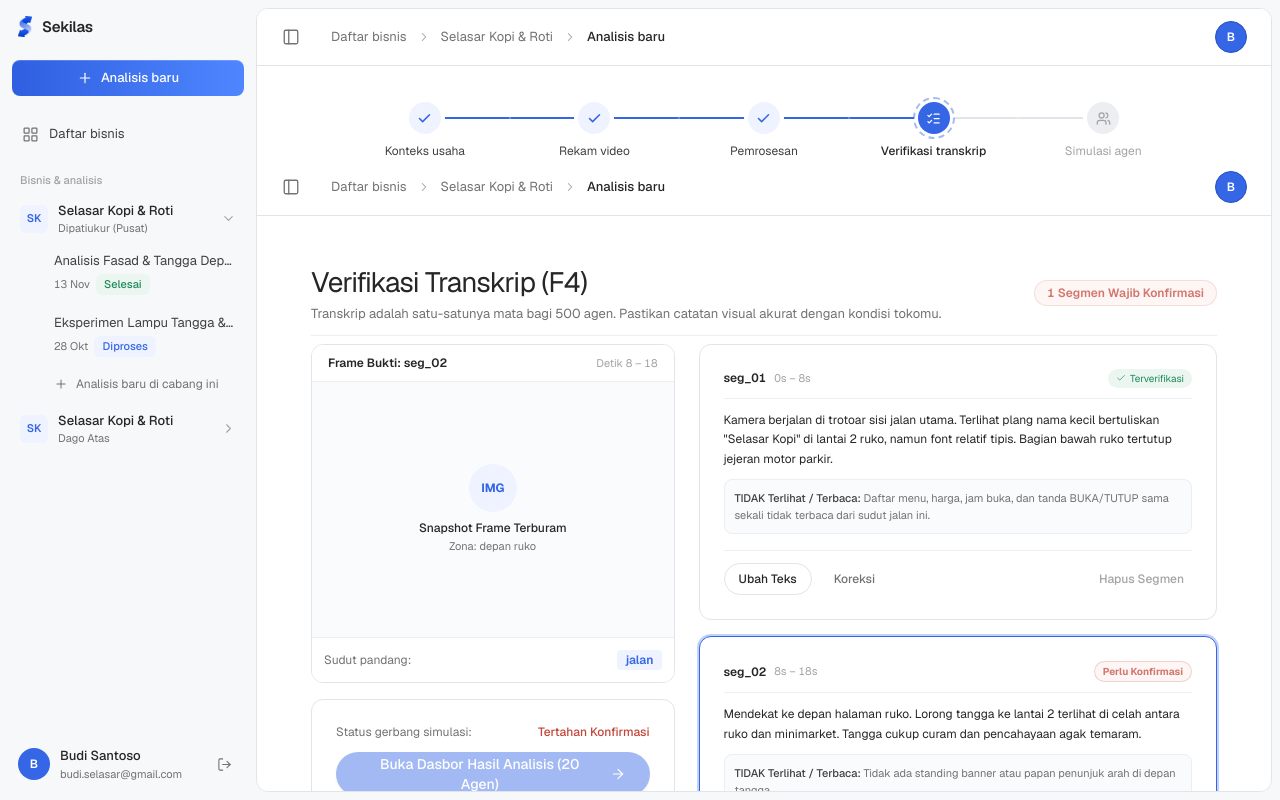
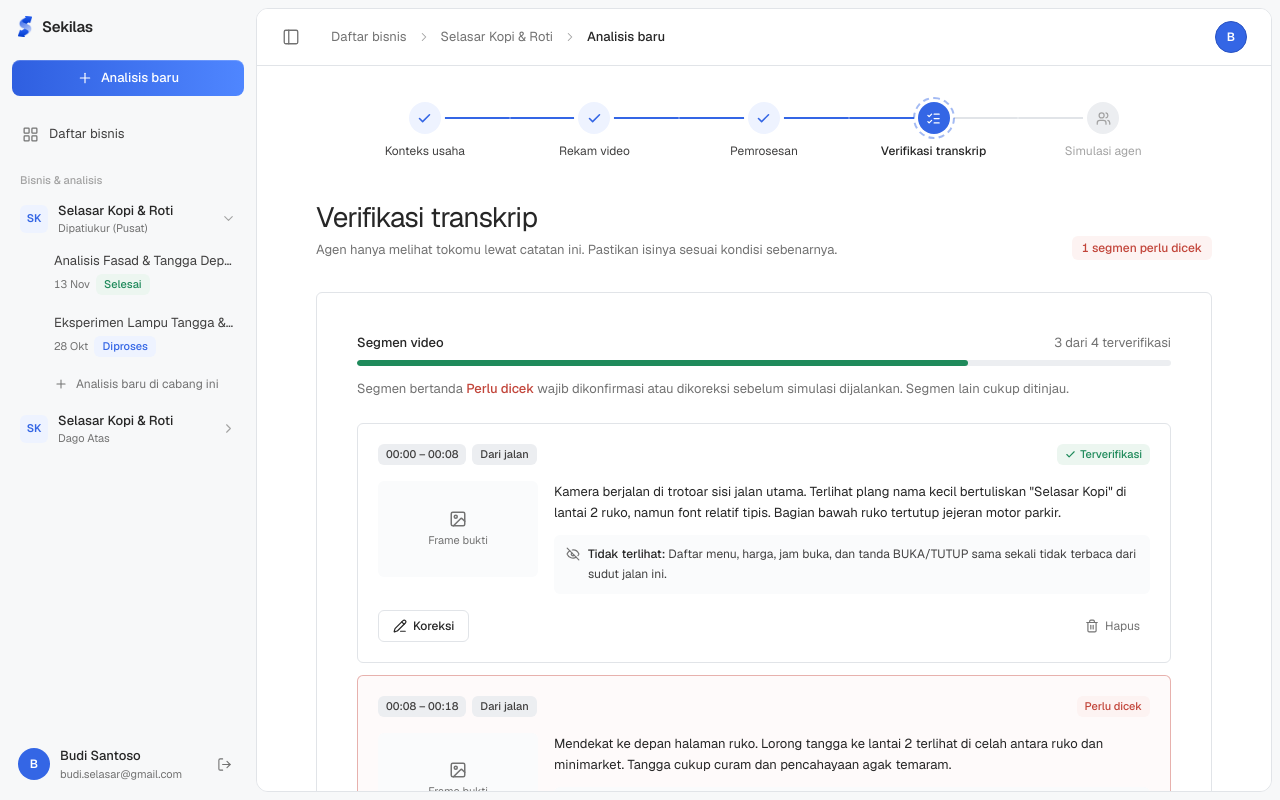
Before and after one commit to inRiza/Sekilas, a Next.js app in the folder fe/: page /business/analysis/verifikasi in a window 1280 px wide. Built offline with nearby package versions, Linux system fonts and the light colour scheme.

Commit message:
feat(wizard): restyle transcript verification step
Make segment cards editable with clearer evidence frames and actions.

```diff
--- a/fe/src/app/business/analysis/verifikasi/page.tsx
+++ b/fe/src/app/business/analysis/verifikasi/page.tsx
@@ -1,285 +1,237 @@
 'use client';
 
-import React, { useState, Suspense } from 'react';
-import { useParams, useRouter } from 'next/navigation';
-import { AppNavbar } from '@/components/layout/app-navbar';
-import { Card } from '@/components/ui/card';
+import { Check, EyeOff, ImageIcon, PencilLine, Trash2 } from 'lucide-react';
+import { useRouter } from 'next/navigation';
+import React, { Suspense, useState } from 'react';
+
+import { Badge } from '@/components/ui/badge';
 import { Button } from '@/components/ui/button';
-import { Badge } from '@/components/ui/badge';
-import { CheckIcon, ArrowRightIcon } from '@/components/ui/icons';
+import { Textarea } from '@/components/ui/form';
+import { ArrowLeftIcon, ArrowRightIcon } from '@/components/ui/icons';
 import { MOCK_TRANSCRIPT } from '@/lib/mock/transcript';
 import { TranscriptSegment } from '@/types/api';
 
-function VerifikasiTranskripInner() {
-  const params = useParams();
-  const router = useRouter();
-  const analysisId = (params?.id as string) || 'selasar-kopi';
-
-  const [segments, setSegments] = useState<TranscriptSegment[]>(MOCK_TRANSCRIPT);
-  const [selectedSegmentId, setSelectedSegmentId] = useState<string>(MOCK_TRANSCRIPT[1].id);
-  const [editingId, setEditingId] = useState<string | null>(null);
-  const [editText, setEditText] = useState('');
-
-  // Antrean Wajib Konfirmasi (hanya segmen tidak_pasti yang belum confirmed)
-  const unconfirmedUncertainCount = segments.filter(
-    (s) => s.confidence === 'tidak_pasti' && !s.is_confirmed_by_owner
-  ).length;
-
-  const handleConfirm = (id: string) => {
-    setSegments((prev) =>
-      prev.map((s) => (s.id === id ? { ...s, is_confirmed_by_owner: true } : s))
-    );
+const VANTAGE_LABEL: Record<TranscriptSegment['vantage'], string> = {
+  jalan: 'Dari jalan',
+  pintu: 'Di pintu / tangga',
+  dalam: 'Di dalam',
 };
 
-  const handleDelete = (id: string) => {
-    setSegments((prev) => prev.filter((s) => s.id !== id));
-  };
+function mmss(seconds: number) {
+  const m = Math.floor(seconds / 60);
+  const s = Math.round(seconds % 60);
+  return `${String(m).padStart(2, '0')}:${String(s).padStart(2, '0')}`;
+}
 
-  const handleStartEdit = (seg: TranscriptSegment) => {
-    setEditingId(seg.id);
-    setEditText(seg.narrative);
-  };
-
-  const handleSaveEdit = (id: string) => {
-    setSegments((prev) =>
-      prev.map((s) =>
-        s.id === id
-          ? { ...s, narrative: editText, is_confirmed_by_owner: true }
-          : s
-      )
-    );
-    setEditingId(null);
-  };
-
-  const activeSegment = segments.find((s) => s.id === selectedSegmentId) || segments[0];
-
-  const handleNext = () => {
-    if (unconfirmedUncertainCount > 0) return;
-    router.push(`/business/analysis`);
-  };
+function SegmentItem({
+  seg,
+  onConfirm,
+  onSave,
+  onDelete,
+}: {
+  seg: TranscriptSegment;
+  onConfirm: () => void;
+  onSave: (text: string) => void;
+  onDelete: () => void;
+}) {
+  const [editing, setEditing] = useState(false);
+  const [text, setText] = useState(seg.narrative);
+  const needsAction = seg.confidence === 'tidak_pasti' && !seg.is_confirmed_by_owner;
 
   return (
-    <div className="min-h-screen bg-white flex flex-col justify-between">
-      <AppNavbar mode="wizard" currentStep={4} analysisId={analysisId} />
+    <li
+      className={`rounded-md border p-4 transition-colors sm:p-5 ${
+        needsAction ? 'border-friction/40 bg-friction-10/40' : 'border-line bg-white'
+      }`}
+    >
+      {/* Kepala: waktu, sudut pandang, status */}
+      <div className="flex flex-wrap items-center gap-1.5">
+        <Badge>{`${mmss(seg.timestamp_start)} – ${mmss(seg.timestamp_end)}`}</Badge>
+        <Badge>{VANTAGE_LABEL[seg.vantage]}</Badge>
+        <span className="flex-1" />
+        {needsAction ? (
+          <Badge variant="friction">Perlu dicek</Badge>
+        ) : (
+          <Badge variant="impact">
+            <Check size={11} strokeWidth={2.5} /> Terverifikasi
+          </Badge>
+        )}
+      </div>
 
-      <main className="section flex-1 py-8 sm:py-12">
-        <div className="col space-y-6">
-        {/* Banner Gerbang Wajib */}
-        <div className="flex flex-col sm:flex-row sm:items-center justify-between gap-4 mb-2 pb-3 border-b border-hairline">
-          <div>
-            <h1 className="text-2xl sm:text-[28px] font-normal tracking-[-0.03em] text-ink">
-              Verifikasi Transkrip (F4)
-            </h1>
-            <p className="text-xs sm:text-[13px] text-muted mt-1">
-              Transkrip adalah satu-satunya mata bagi 500 agen. Pastikan catatan visual akurat dengan kondisi tokomu.
+      {/* Isi: frame bukti + narasi */}
+      <div className="mt-4 flex flex-col gap-4 sm:flex-row">
+        <div className="flex h-24 w-full shrink-0 flex-col items-center justify-center gap-1 rounded-md bg-panel text-muted sm:w-40">
+          <ImageIcon size={18} />
+          <span className="text-[11px]">Frame bukti</span>
+        </div>
+
+        <div className="min-w-0 flex-1">
+          {editing ? (
+            <div className="space-y-3">
+              <Textarea value={text} onChange={(e) => setText(e.target.value)} className="!border-primary-40" />
+              <div className="flex justify-end gap-2">
+                <Button
+                  variant="secondary"
+                  size="sm"
+                  className="!rounded-md"
+                  onClick={() => {
+                    setText(seg.narrative);
+                    setEditing(false);
+                  }}
+                >
+                  Batal
+                </Button>
+                <Button
+                  variant="primary"
+                  size="sm"
+                  className="!rounded-md"
+                  onClick={() => {
+                    onSave(text);
+                    setEditing(false);
+                  }}
+                >
+                  Simpan koreksi
+                </Button>
+              </div>
+            </div>
+          ) : (
+            <>
+              <p className="text-[13px] leading-relaxed text-ink">{seg.narrative}</p>
+              {seg.not_visible && (
+                <div className="mt-3 flex items-start gap-2 rounded-md bg-panel px-3 py-2.5">
+                  <EyeOff size={14} className="mt-0.5 shrink-0 text-muted" />
+                  <p className="text-[12px] leading-relaxed text-ink-soft">
+                    <span className="font-medium text-ink">Tidak terlihat: </span>
+                    {seg.not_visible}
                   </p>
                 </div>
-          <div className="flex items-center gap-2">
-            <span
-              className={`font-mono text-xs font-semibold px-3 py-1 rounded-full ${
-                unconfirmedUncertainCount === 0
-                  ? 'bg-impact/10 text-impact border border-impact/20'
-                  : 'bg-friction-10 text-friction border border-friction/20 animate-pulse'
-              }`}
-            >
-              {unconfirmedUncertainCount === 0
-                ? 'Semua Segmen Terverifikasi'
-                : `${unconfirmedUncertainCount} Segmen Wajib Konfirmasi`}
-            </span>
-          </div>
-        </div>
-
-        <div className="grid grid-cols-1 lg:grid-cols-12 gap-6 items-start">
-          {/* Kolom Kiri: Pemutar Video & Frame Snapshot (5 Kolom) */}
-          <div className="lg:col-span-5 space-y-4">
-            <Card padded={false} className="overflow-hidden">
-              <div className="flex items-center justify-between px-4 py-2.5 border-b border-hairline bg-surface">
-                <span className="text-xs font-semibold text-ink">
-                  Frame Bukti: {activeSegment?.id}
-                </span>
-                <span className="font-mono text-[11px] text-subtle">
-                  Detik {activeSegment?.timestamp_start} – {activeSegment?.timestamp_end}
-                </span>
-              </div>
-              <div className="w-full h-64 bg-panel flex flex-col items-center justify-center p-4 text-center border-b border-hairline">
-                <div className="w-12 h-12 rounded-full bg-primary-10 text-primary-40 flex items-center justify-center mb-2 font-mono text-xs font-bold">
-                  IMG
-                </div>
-                <p className="text-xs font-medium text-ink">Snapshot Frame Terburam</p>
-                <p className="font-mono text-[11px] text-muted mt-0.5">
-                  Zona: {activeSegment?.zone_id?.replace('_', ' ')}
-                </p>
-              </div>
-              <div className="p-3 bg-surface flex items-center justify-between text-xs">
-                <span className="text-muted">Sudut pandang:</span>
-                <span className="font-mono uppercase font-semibold text-primary-40 bg-primary-10 px-2 py-0.5 rounded">
-                  {activeSegment?.vantage}
-                </span>
-              </div>
-            </Card>
-
-            <Card className="flex flex-col gap-3">
-              <div className="flex items-center justify-between text-xs">
-                <span className="text-muted">Status gerbang simulasi:</span>
-                <span className={unconfirmedUncertainCount === 0 ? 'text-impact font-medium' : 'text-friction font-medium'}>
-                  {unconfirmedUncertainCount === 0 ? 'Siap Jalankan' : 'Tertahan Konfirmasi'}
-                </span>
-              </div>
-              <Button
-                variant="primary"
-                size="lg"
-                disabled={unconfirmedUncertainCount > 0}
-                onClick={handleNext}
-                className="w-full justify-center"
-              >
-                Buka Dasbor Hasil Analisis (20 Agen) <ArrowRightIcon size={16} />
-              </Button>
-              {unconfirmedUncertainCount > 0 && (
-                <p className="text-[11px] text-muted text-center leading-relaxed">
-                  Tombol akan aktif setelah kamu mengonfirmasi atau memperbaiki segmen bertanda "Perlu Konfirmasi".
-                </p>
               )}
-            </Card>
-          </div>
-
-          {/* Kolom Kanan: Daftar Segmen Transkrip (7 Kolom) */}
-          <div className="lg:col-span-7 space-y-4">
-            {segments.map((seg) => {
-              const isSelected = seg.id === selectedSegmentId;
-              const isUncertain = seg.confidence === 'tidak_pasti';
-              const needsAction = isUncertain && !seg.is_confirmed_by_owner;
-              const isEditing = editingId === seg.id;
-
-              return (
-                <Card
-                  key={seg.id}
-                  onClick={() => setSelectedSegmentId(seg.id)}
-                  className={`cursor-pointer transition-all ${
-                    isSelected ? 'ring-2 ring-primary-40/30 border-primary-40' : 'hover:border-subtle'
-                  } ${needsAction ? 'bg-friction-10/40 border-friction/30' : ''}`}
-                >
-                  <div className="flex items-center justify-between border-b border-hairline pb-2.5 mb-3">
-                    <div className="flex items-center gap-2">
-                      <span className="font-mono text-xs font-semibold text-ink">{seg.id}</span>
-                      <span className="font-mono text-[11px] text-subtle">
-                        {seg.timestamp_start}s – {seg.timestamp_end}s
-                      </span>
-                    </div>
-
-                    <div className="flex items-center gap-2">
-                      {needsAction ? (
-                        <span className="font-mono text-[10px] uppercase font-bold text-friction bg-friction-10 px-2 py-0.5 rounded-full border border-friction/30 animate-pulse">
-                          Perlu Konfirmasi
-                        </span>
-                      ) : (
-                        <span className="font-mono text-[10px] uppercase text-impact bg-impact-10 px-2 py-0.5 rounded-full flex items-center gap-1">
-                          <CheckIcon size={10} /> Terverifikasi
-                        </span>
+            </>
           )}
         </div>
       </div>
 
-                  {/* Isi Narasi VLM */}
-                  {isEditing ? (
-                    <div className="space-y-2">
-                      <textarea
-                        value={editText}
-                        onChange={(e) => setEditText(e.target.value)}
-                        className="w-full rounded-xl border border-primary-40 bg-white p-3 text-xs text-ink focus:outline-none"
-                        rows={3}
-                      />
-                      <div className="flex justify-end gap-2">
-                        <Button variant="secondary" size="sm" onClick={() => setEditingId(null)}>
-                          Batal
-                        </Button>
-                        <Button variant="primary" size="sm" onClick={() => handleSaveEdit(seg.id)}>
-                          Simpan Koreksi
-                        </Button>
-                      </div>
-                    </div>
-                  ) : (
-                    <div>
-                      <p className="text-xs text-ink leading-relaxed font-normal">{seg.narrative}</p>
-                      {seg.not_visible && (
-                        <div className="mt-2.5 rounded-lg bg-panel p-2.5 border border-hairline text-[11px] text-muted">
-                          <strong className="text-ink-soft font-medium">TIDAK Terlihat / Terbaca:</strong>{' '}
-                          {seg.not_visible}
-                        </div>
-                      )}
-                    </div>
-                  )}
-
-                  {/* Aksi Per Segmen */}
-                  {!isEditing && (
-                    <div className="mt-4 pt-3 border-t border-hairline flex items-center justify-between">
-                      <div className="flex items-center gap-2">
-                        {needsAction ? (
-                          <Button
-                            variant="primary"
-                            size="sm"
-                            onClick={(e) => {
-                              e.stopPropagation();
-                              handleConfirm(seg.id);
-                            }}
-                          >
-                            <CheckIcon size={12} /> Konfirmasi Benar
-                          </Button>
-                        ) : (
-                          <Button
-                            variant="secondary"
-                            size="sm"
-                            onClick={(e) => {
-                              e.stopPropagation();
-                              handleStartEdit(seg);
-                            }}
-                          >
-                            Ubah Teks
+      {/* Aksi */}
+      {!editing && (
+        <div className="mt-4 flex items-center gap-2">
+          {needsAction && (
+            <Button variant="primary" size="sm" className="!rounded-md" onClick={onConfirm}>
+              <Check size={14} /> Sudah benar
             </Button>
           )}
-                        <Button
-                          variant="ghost"
-                          size="sm"
-                          onClick={(e) => {
-                            e.stopPropagation();
-                            handleStartEdit(seg);
-                          }}
-                        >
-                          Koreksi
+          <Button variant="secondary" size="sm" className="!rounded-md" onClick={() => setEditing(true)}>
+            <PencilLine size={14} /> Koreksi
           </Button>
-                      </div>
-
+          <span className="flex-1" />
           <button
             type="button"
-                        onClick={(e) => {
-                          e.stopPropagation();
-                          handleDelete(seg.id);
-                        }}
-                        className="text-xs text-subtle hover:text-friction font-medium px-2 py-1"
+            onClick={onDelete}
+            className="inline-flex h-8 items-center gap-1.5 rounded-md px-2.5 text-[12px] text-muted transition-colors hover:bg-friction-10 hover:text-friction"
           >
-                        Hapus Segmen
+            <Trash2 size={14} /> Hapus
           </button>
         </div>
       )}
-                </Card>
+    </li>
   );
-            })}
+}
+
+function VerifikasiTranskripInner() {
+  const router = useRouter();
+  const [segments, setSegments] = useState<TranscriptSegment[]>(MOCK_TRANSCRIPT);
+
+  const update = (id: string, patch: Partial<TranscriptSegment>) =>
+    setSegments((prev) => prev.map((s) => (s.id === id ? { ...s, ...patch } : s)));
+
+  const pending = segments.filter((s) => s.confidence === 'tidak_pasti' && !s.is_confirmed_by_owner).length;
+  const verified = segments.length - pending;
+  const ready = pending === 0;
+
+  return (
+    <div className="flex min-h-full flex-col bg-white">
+      <main className="flex-1 px-4 pb-16 pt-10 sm:px-6">
+        <div className="mx-auto w-full max-w-4xl space-y-8">
+          {/* Judul halaman */}
+          <div className="flex flex-col justify-between gap-3 sm:flex-row sm:items-end">
+            <div>
+              <h1 className="text-2xl font-normal tracking-[-0.03em] text-ink sm:text-[28px]">Verifikasi transkrip</h1>
+              <p className="mt-1 text-[13px] text-muted">
+                Agen hanya melihat tokomu lewat catatan ini. Pastikan isinya sesuai kondisi sebenarnya.
+              </p>
+            </div>
+            <Badge variant={ready ? 'impact' : 'friction'} size="md">
+              {ready ? 'Semua segmen terverifikasi' : `${pending} segmen perlu dicek`}
+            </Badge>
+          </div>
+
+          <div className="rounded-md border border-line bg-white">
+            <div className="space-y-6 p-6 sm:p-10">
+              {/* Ringkasan progres */}
+              <div>
+                <div className="mb-2 flex items-center justify-between text-[13px]">
+                  <span className="font-medium text-ink">Segmen video</span>
+                  <span className="tabular-nums text-muted">
+                    {verified} dari {segments.length} terverifikasi
+                  </span>
+                </div>
+                <div className="h-1.5 w-full overflow-hidden rounded-full bg-soft">
+                  <div
+                    className="h-full rounded-full bg-impact transition-[width] duration-500"
+                    style={{ width: `${segments.length ? (verified / segments.length) * 100 : 0}%` }}
+                  />
+                </div>
+                <p className="mt-3 text-[13px] leading-relaxed text-muted">
+                  Segmen bertanda <span className="font-medium text-friction">Perlu dicek</span> wajib dikonfirmasi atau
+                  dikoreksi sebelum simulasi dijalankan. Segmen lain cukup ditinjau.
+                </p>
+              </div>
+
+              <ol className="space-y-3">
+                {segments.map((seg) => (
+                  <SegmentItem
+                    key={seg.id}
+                    seg={seg}
+                    onConfirm={() => update(seg.id, { is_confirmed_by_owner: true })}
+                    onSave={(text) => update(seg.id, { narrative: text, is_confirmed_by_owner: true })}
+                    onDelete={() => setSegments((prev) => prev.filter((s) => s.id !== seg.id))}
+                  />
+                ))}
+              </ol>
+            </div>
+
+            {/* Kaki container */}
+            <div className="flex flex-col-reverse gap-3 rounded-b-md bg-panel px-6 py-5 sm:flex-row sm:items-center sm:justify-between sm:px-10">
+              <Button
+                variant="secondary"
+                size="lg"
+                onClick={() => router.push('/business/analysis/proses')}
+                className="justify-center !rounded-md"
+              >
+                <ArrowLeftIcon size={16} /> Kembali ke pemrosesan
+              </Button>
+              <div className="flex flex-col items-stretch gap-2 sm:items-end">
+                <Button
+                  variant="primary"
+                  size="lg"
+                  disabled={!ready}
+                  onClick={() => ready && router.push('/analisis/selasar-kopi/simulasi')}
+                  className="justify-center !rounded-md"
+                >
+                  Jalankan simulasi agen <ArrowRightIcon size={16} />
+                </Button>
+                {!ready && <span className="text-[12px] text-muted">Cek {pending} segmen dulu untuk melanjutkan</span>}
+              </div>
             </div>
           </div>
         </div>
       </main>
-
-      <footer className="border-t border-hairline py-6 text-center text-xs text-subtle">
-        <div className="col">
-          Sekilas © 2026 · Simulator Calon Pelanggan untuk UMKM Makanan
-        </div>
-      </footer>
     </div>
   );
 }
 
 export default function VerifikasiTranskripPage() {
   return (
-    <Suspense fallback={<div className="min-h-screen bg-white" />}>
+    <Suspense fallback={<div className="min-h-full bg-white" />}>
       <VerifikasiTranskripInner />
     </Suspense>
   );
```
Lines whose indentation alone changed are shown as unchanged.
